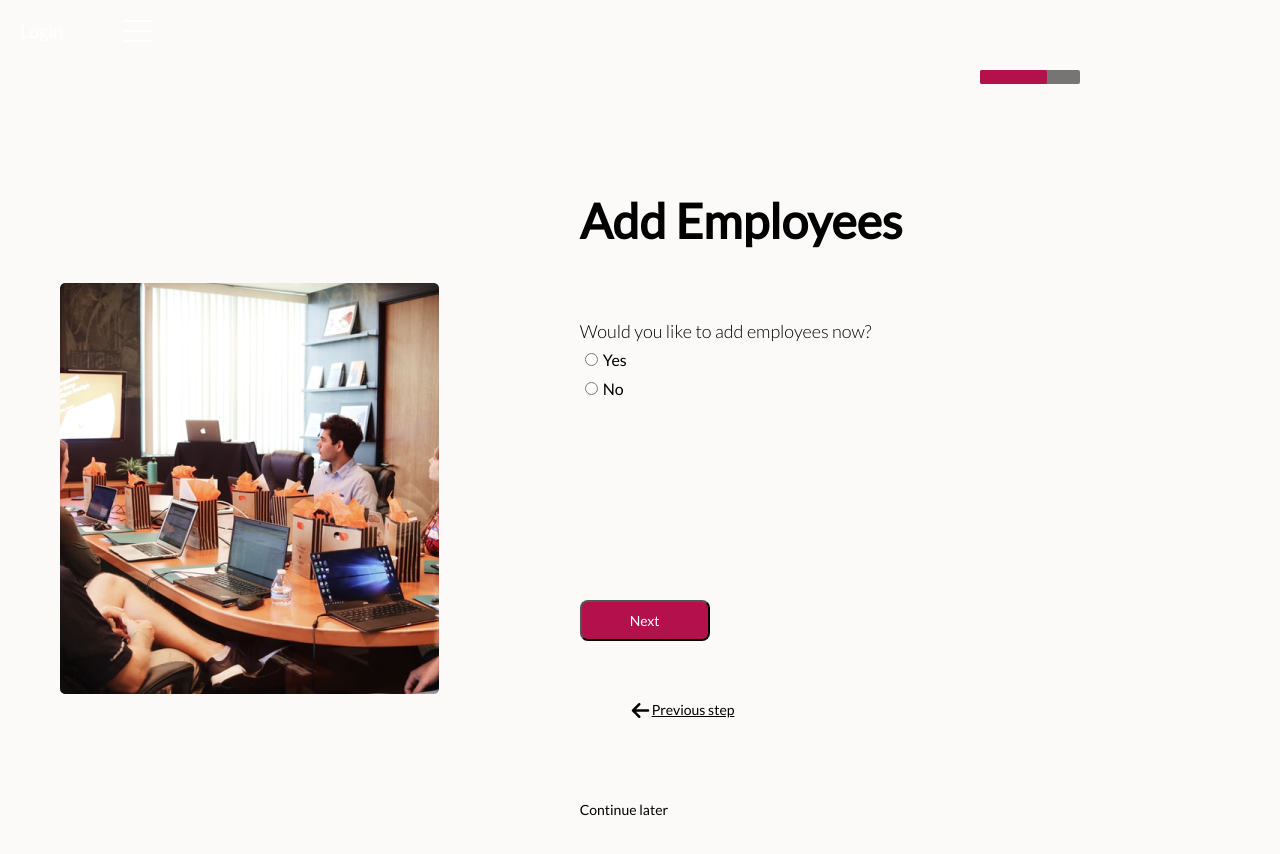
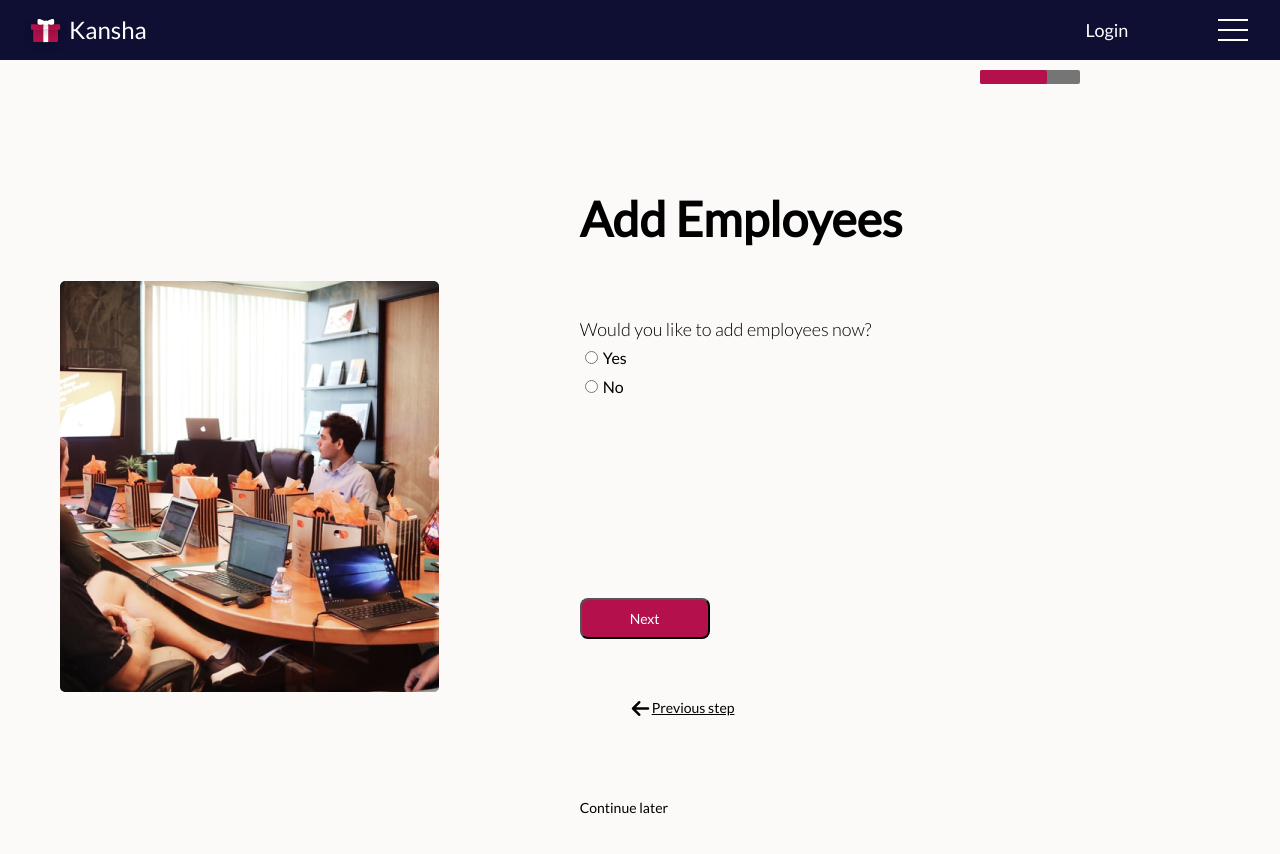
Before and after one commit to rleslie1015/kansha-fe, a React (Create React App) app: page /onboarding/step-4 in a window 1280 px wide. Shown: the top 854 px of the page. Built offline with nearby package versions, Linux system fonts and the light colour scheme; no server answers; what auth0-js would draw is missing.

Commit message:
Fixed buttons

```diff
--- a/src/App.jsx
+++ b/src/App.jsx
@@ -51,8 +51,8 @@ export const App = () => {
 	) : (
 		<Switch>
 			{init.error && <Route exact path="/" component={Landing} />}
-			<Route path="/onboarding" component={Onboarding} />
 			<Route path="/login" component={Login} />
+			<ProtectedRoute path="/onboarding" component={Onboarding} />
 			<Dashboard>
 				<Switch>
 					<ProtectedRoute exact path="/" component={Feed} />
--- a/src/SCSS/pages/_adminOnboarding.scss
+++ b/src/SCSS/pages/_adminOnboarding.scss
@@ -159,23 +159,6 @@ progress::-moz-progress-bar {
 .previousarrow {
 	display: flex;
 	width: 75%;
-}
-
-button {
-	margin: 6rem 0rem;
-	background-color: $color-secondary;
-	width: 13rem;
-	padding: 10px;
-	color: $color-white;
-	border-radius: 8px;
-
-	&:disabled {
-		opacity: 0.2;
-	}
-
-	&:hover {
-		background-color: $color-primary;
-	}
 }
 
 .button-container {
--- a/src/components/Onboarding/Onboarding.jsx
+++ b/src/components/Onboarding/Onboarding.jsx
@@ -1,7 +1,7 @@
 import React, { useState } from 'react';
 import { Route } from 'react-router-dom';
 
-import Nav from '../Landing/Nav';
+import Header from '../Landing/Header';
 import ProgressBar from './ProgressBar';
 
 import S1GetStarted from './S1GetStarted';
@@ -37,7 +37,7 @@ function Onboarding() {
 
 	return (
 		<>
-			<Nav />
+			<Header />
 			<ProgressBar />
 			<div className="s1-parent-container">
 				<div className="s1-img">
```
